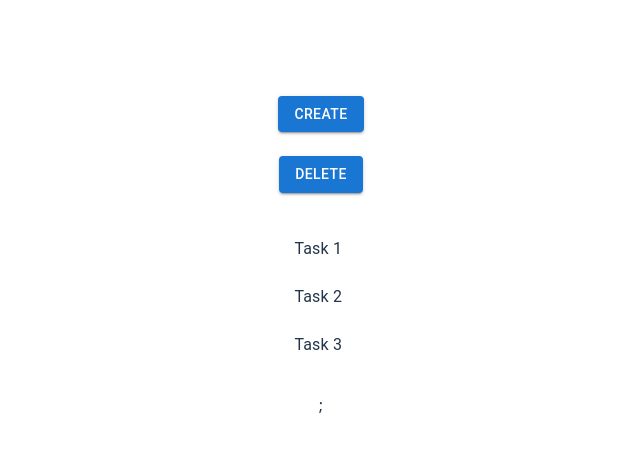
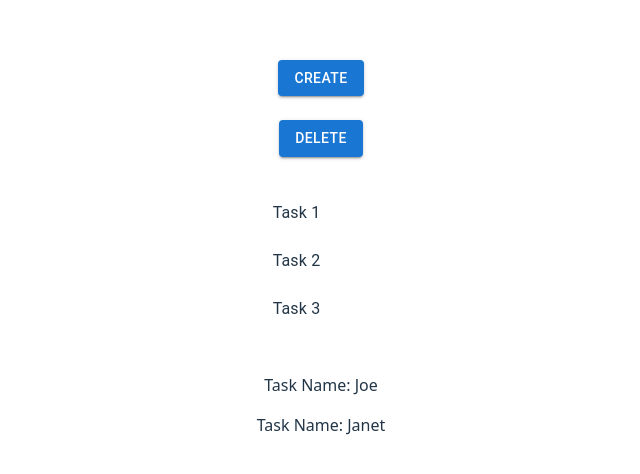
Before and after one commit to ivanbudanov-prenode/react-to-do-app, a React (Vite) app: page / in a window 1280 px wide. Shown: the part 156-630 px from the top of the page, without its empty margins (319-959 px from the left). Built offline with nearby package versions, Linux system fonts and the light colour scheme.

Commit message:
adding mapping of task array to task list

```diff
--- a/src/App.jsx
+++ b/src/App.jsx
@@ -10,6 +10,8 @@ import ListItemButton from "@mui/material/ListItemButton";
 import ListItemIcon from "@mui/material/ListItemIcon";
 import ListItemText from "@mui/material/ListItemText";
 import Divider from "@mui/material/Divider";
+
+const tasks = [ {name: 'Joe', id: '0',}, {name: 'Janet', id: '1',}];
 
 const CreateButton = ({ label }) => {
   const [isClicked, setIsClicked] = useState(false);
@@ -88,7 +90,16 @@ const App = () => {
         <DeleteButton label={'Delete'}/>
         <br />
         <CustomList />
-        <List list={list} onClick={handleRemove} />;
+        <List list={list} onClick={handleRemove} />
+        {tasks.map(function(task) {
+          return (
+            <div key={task.id}>
+              <p>Task Name: {task.name}</p>
+
+            </div>
+          )
+        })}
+
 
     </div>
 
```
